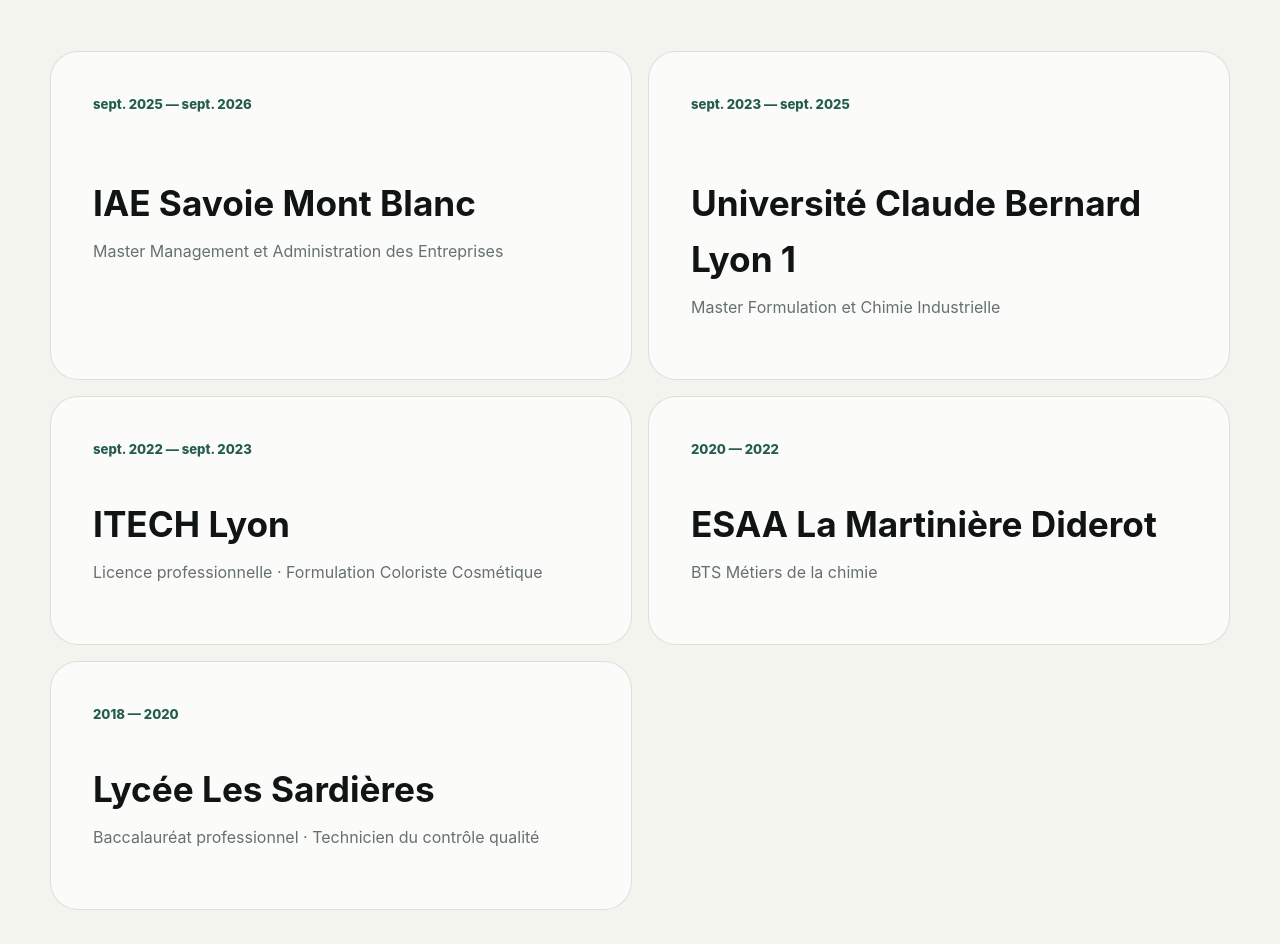
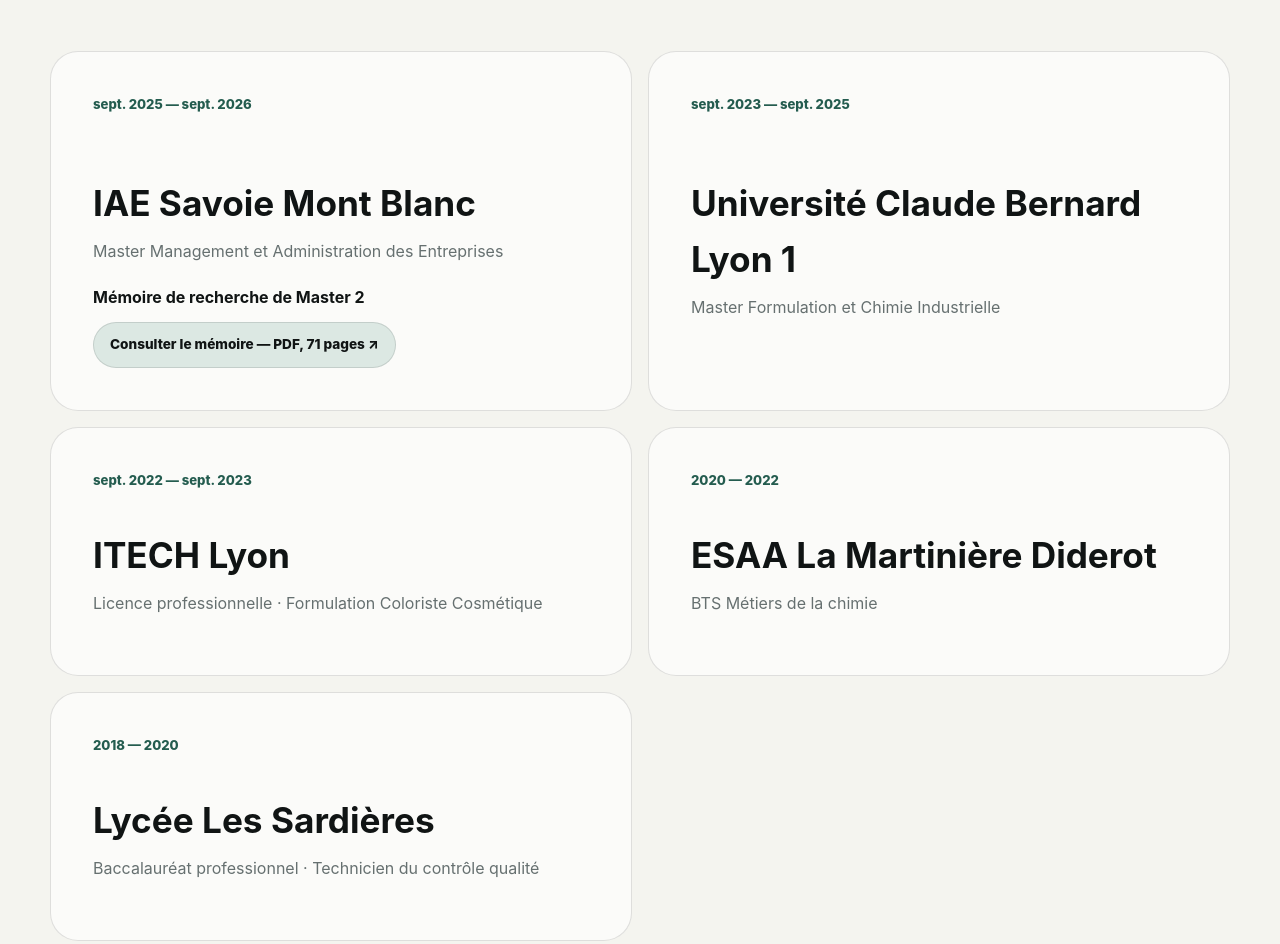
Before and after one commit to alexis-Murer/alexis-murer.github.io, a plain HTML site: page index.html in a window 1280 px wide. Shown: the part 8242-9186 px from the top of the page. Drawn offline with Linux system fonts and the light colour scheme.

Commit message:
ajout mémoire 2026

```diff
--- a/index.html
+++ b/index.html
@@ -251,7 +251,29 @@
     <section id="education" class="section-shell education-section">
       <div class="section-heading reveal"><p class="eyebrow" data-i18n="education_eyebrow">05 — FORMATION</p><h2 data-i18n="education_title">Une double compétence scientifique et managériale.</h2></div>
       <div class="education-grid">
-        <article class="education-card reveal"><span data-i18n="education_mae_date">sept. 2025 — sept. 2026</span><h3>IAE Savoie Mont Blanc</h3><p data-i18n="education_mae">Master Management et Administration des Entreprises</p></article>
+        <article class="education-card reveal">
+  <span data-i18n="education_mae_date">sept. 2025 — sept. 2026</span>
+
+  <h3>IAE Savoie Mont Blanc</h3>
+
+  <p data-i18n="education_mae">
+    Master Management et Administration des Entreprises
+  </p>
+
+  <p class="thesis-label" data-i18n="education_mae_thesis">
+    Mémoire de recherche de Master 2
+  </p>
+
+  <a
+    class="thesis-link"
+    href="documents/Memoire_Master_2_Alexis_MURER.pdf"
+    target="_blank"
+    rel="noreferrer"
+    data-i18n="education_mae_thesis_link"
+  >
+    Consulter le mémoire — PDF, 71 pages ↗
+  </a>
+</article>
         <article class="education-card reveal"><span data-i18n="education_fci_date">sept. 2023 — sept. 2025</span><h3>Université Claude Bernard Lyon 1</h3><p data-i18n="education_fci">Master Formulation et Chimie Industrielle</p></article>
         <article class="education-card compact reveal"><span data-i18n="education_itech_date">sept. 2022 — sept. 2023</span><h3>ITECH Lyon</h3><p data-i18n="education_license">Licence professionnelle · Formulation Coloriste Cosmétique</p></article>
         <article class="education-card compact reveal"><span>2020 — 2022</span><h3>ESAA La Martinière Diderot</h3><p data-i18n="education_bts">BTS Métiers de la chimie</p></article>
--- a/script.js
+++ b/script.js
@@ -97,6 +97,8 @@
     education_eyebrow: "05 — FORMATION", education_title: "Une double compétence scientifique et managériale.",
     education_mae_date: "sept. 2025 — sept. 2026", education_fci_date: "sept. 2023 — sept. 2025", education_itech_date: "sept. 2022 — sept. 2023",
     education_mae: "Master Management et Administration des Entreprises", education_fci: "Master Formulation et Chimie Industrielle", education_license: "Licence professionnelle · Formulation Coloriste Cosmétique", education_bts: "BTS Métiers de la chimie", education_bac: "Baccalauréat professionnel · Technicien du contrôle qualité",
+    education_mae_thesis: "Mémoire de recherche de Master 2",
+    education_mae_thesis_link: "Consulter le mémoire — PDF, 71 pages ↗",
     contact_eyebrow: "06 — CONTACT", contact_title: "Un projet, une opportunité, une discussion ?", contact_text: "Je suis disponible par e-mail ou sur LinkedIn.", footer_text: "Portfolio personnel"
   },
   en: {
@@ -158,6 +160,8 @@
     education_eyebrow: "05 — EDUCATION", education_title: "A dual scientific and managerial background.",
     education_mae_date: "Sep. 2025 — Sep. 2026", education_fci_date: "Sep. 2023 — Sep. 2025", education_itech_date: "Sep. 2022 — Sep. 2023",
     education_mae: "Master's degree in Business Administration and Management", education_fci: "Master's degree in Formulation and Industrial Chemistry", education_license: "Professional Bachelor's degree · Cosmetic Color Formulation", education_bts: "Advanced Technician Diploma in Chemistry", education_bac: "Vocational Baccalaureate · Quality Control Technician",
+    education_mae_thesis: "Master's research thesis",
+    education_mae_thesis_link: "View the thesis — French PDF, 71 pages ↗",
     contact_eyebrow: "06 — CONTACT", contact_title: "A project, an opportunity, a conversation?", contact_text: "I am available by email or on LinkedIn.", footer_text: "Personal portfolio"
   }
 };
--- a/styles.css
+++ b/styles.css
@@ -1200,3 +1200,26 @@
     font-size: 0.86rem;
   }
 }
+.education-card .thesis-label {
+  margin: 20px 0 12px;
+  color: var(--text);
+  font-weight: 750;
+}
+
+.thesis-link {
+  display: inline-flex;
+  align-items: center;
+  padding: 11px 16px;
+  border: 1px solid var(--line);
+  border-radius: 999px;
+  color: var(--text);
+  background: var(--accent-soft);
+  font-size: 0.85rem;
+  font-weight: 800;
+  transition: transform 0.2s ease, border-color 0.2s ease;
+}
+
+.thesis-link:hover {
+  transform: translateY(-2px);
+  border-color: var(--accent);
+}
```
